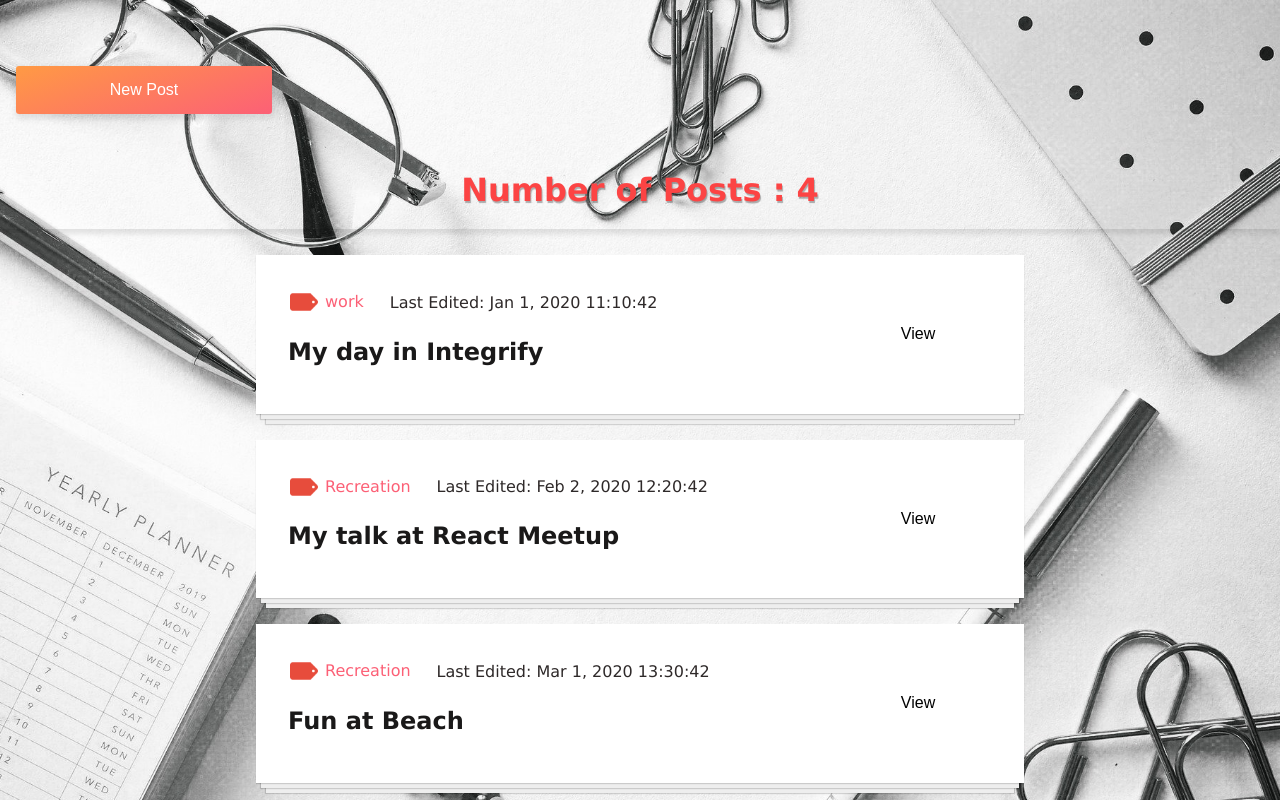
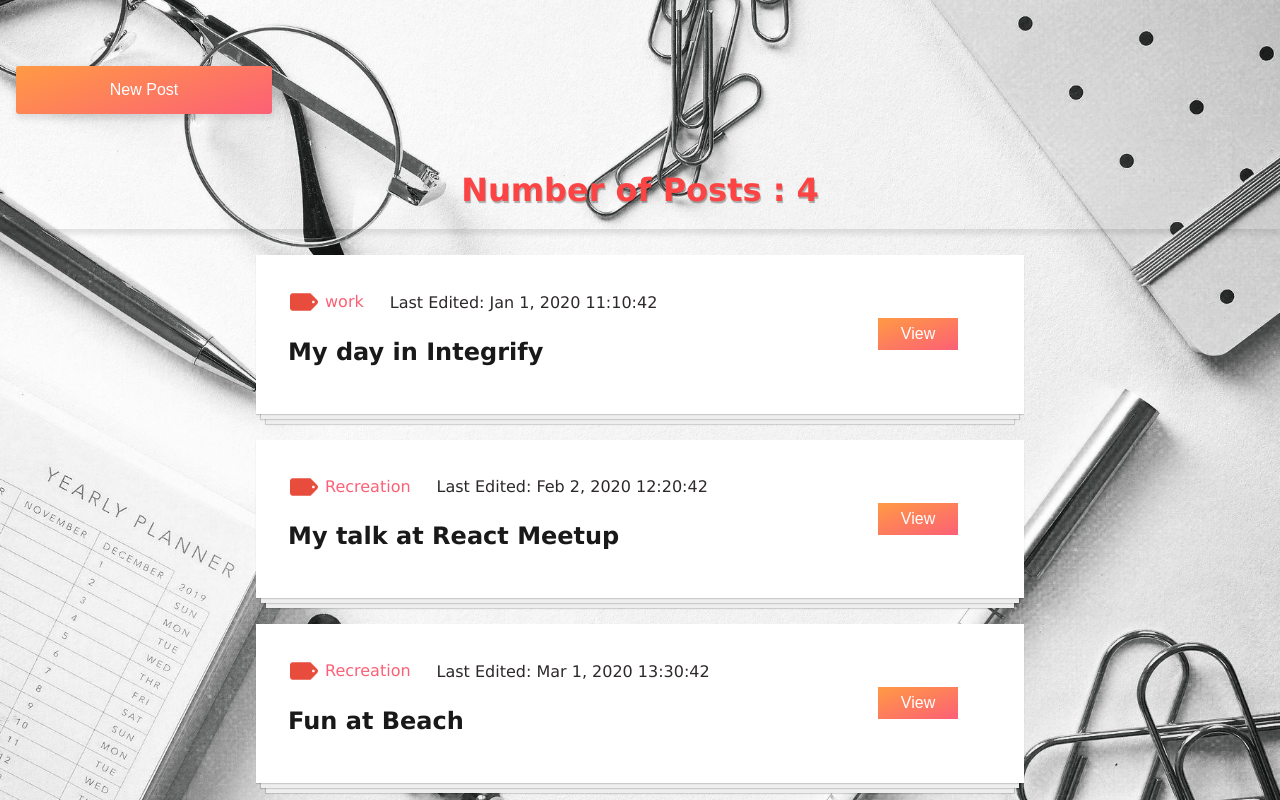
Before and after one commit to rmahato64/react-route, a React (Create React App) app: page / in a window 1280 px wide. Shown: the top 800 px of the page. Built offline with nearby package versions, Linux system fonts and the light colour scheme.

Commit message:
pull resolve conflict

```diff
--- a/src/index.css
+++ b/src/index.css
@@ -425,7 +425,9 @@ h2 {
 
   .postBtn,
   .cancelBtn,
-  .addPost-btn {
+  .addPost-btn,
+  .backPost-btn,
+  .saveBtn {
       cursor : pointer;
       border-radius: 3px;
       padding: 15px;
@@ -437,7 +439,8 @@ h2 {
       margin: 5px;
   }
 
-  .addPost-btn {
+  .addPost-btn,
+  .backPost-btn {
       width: 20%;
       margin: 1rem;
   }
@@ -446,7 +449,10 @@ h2 {
   .postBtn:hover,
   .cancelBtn:hover,
   .addPost-btn:hover,
-  .editBtn:hover {
+  .backPost-btn,
+  .editBtn:hover,
+  .viewBtn:hover,
+  .saveBtn:hover {
       box-shadow: 0 3px 6px 0 rgba(0,0,0,0.4);
   }
 
@@ -458,13 +464,19 @@ h2 {
   /* .deleteBtn:hover, */
   .postBtn:hover,
   .addPost-btn:hover,
-  .editBtn:hover {
+  .backPost-btn,
+  .editBtn:hover,
+  .viewBtn:hover,
+  .saveBtn:hover {
       background: linear-gradient(to right, #fc6076 0%, #ff9a44 100%);
     }
 
   /* .deleteBtn,   */
   .postBtn,
-  .addPost-btn {
+  .addPost-btn,
+  .backPost-btn,
+  .viewBtn,
+  .saveBtn {
       background-image: linear-gradient(-20deg, #fc6076 0%, #ff9a44 100%);
       background-blend-mode: multiply;
       color:white;
@@ -473,7 +485,10 @@ h2 {
   .deleteBtn:focus,
   .postBtn:focus,
   .cancelBtn:focus,
-  .addPost-btn {
+  .addPost-btn:focus,
+  .backPost-btn,
+  .viewBtn:focus,
+  .saveBtn:focus {
       outline: 0;
   }
 
```
